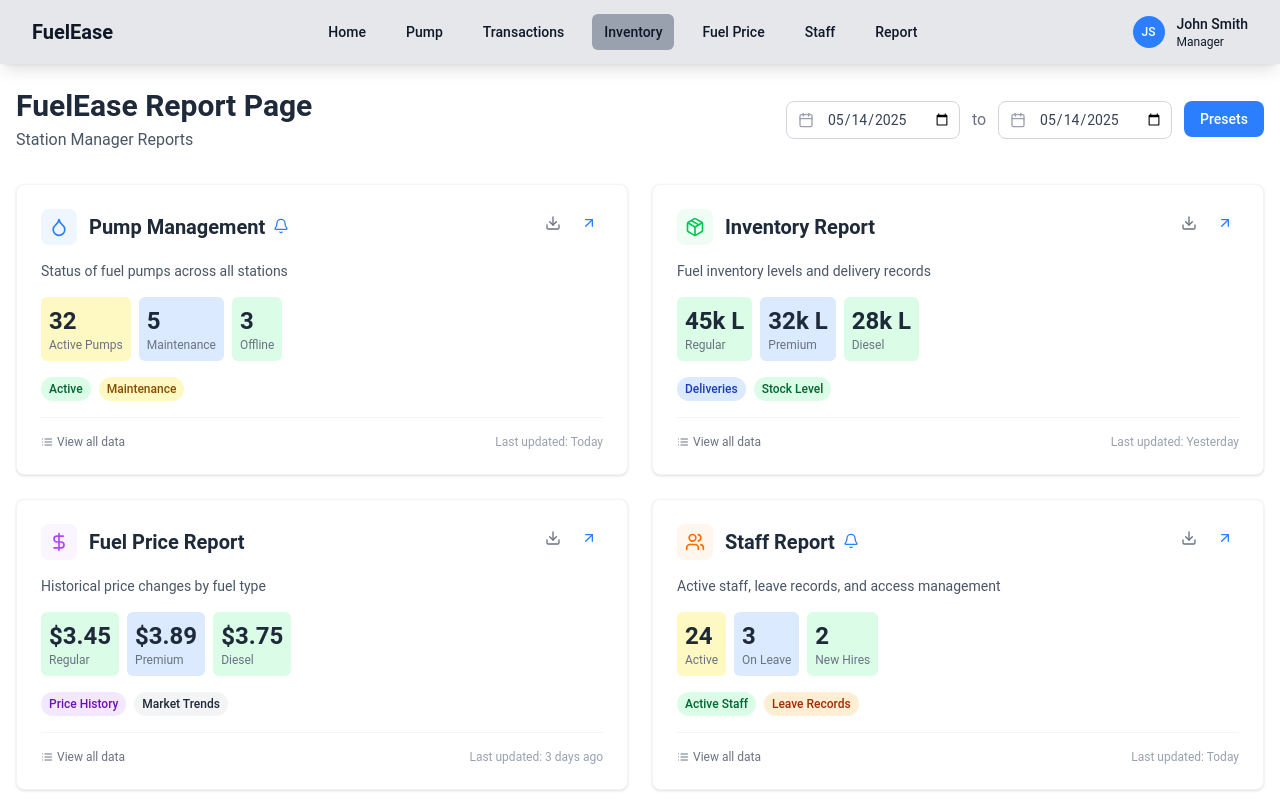
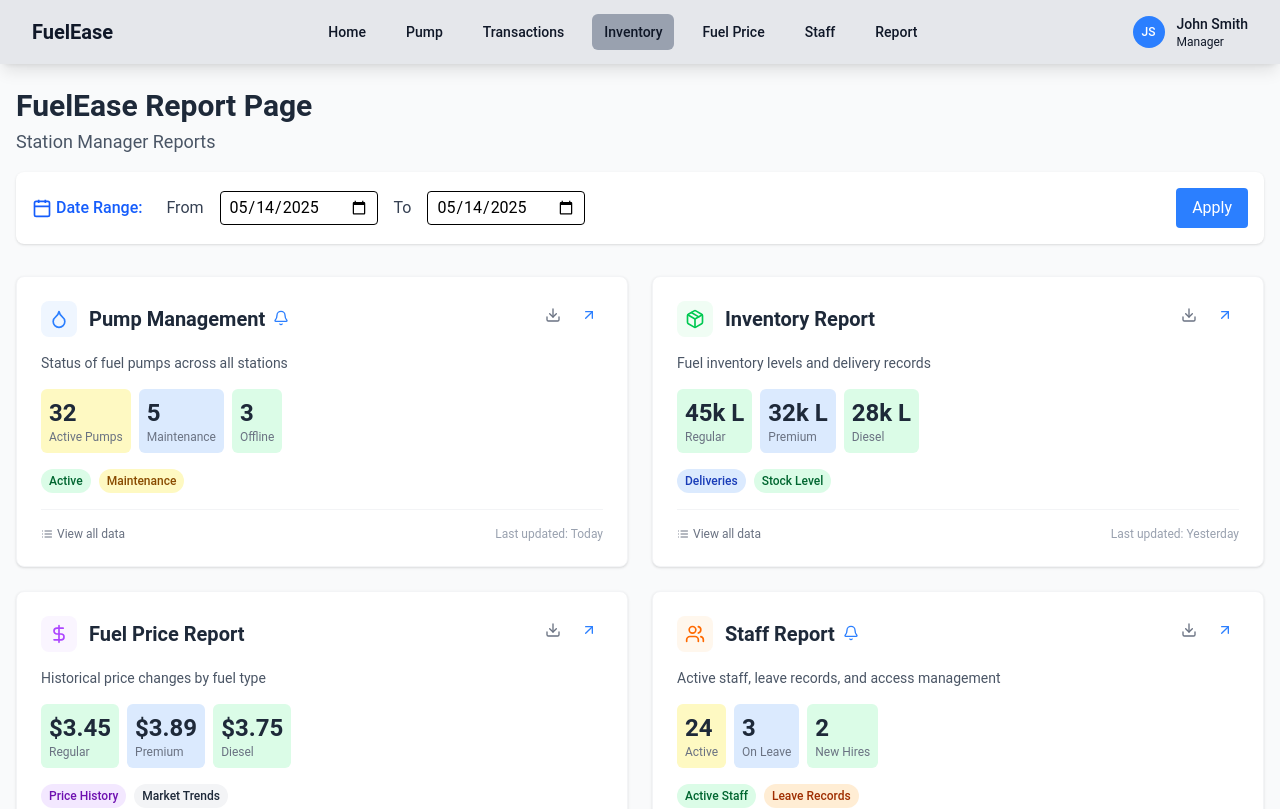
Before and after one commit to harshbix/FuelEase, a React (Vite) app: page / in a window 1280 px wide. Shown: the top 809 px of the page. Built offline with nearby package versions, Linux system fonts and the light colour scheme.

Commit message:
page editing

```diff
--- a/src/components/report page/components/ReportPage.jsx
+++ b/src/components/report page/components/ReportPage.jsx
@@ -1,27 +1,45 @@
 import React from 'react';
-import { Calendar } from 'lucide-react';
 import ReportCard from './ReportCard';
-import DateRangeSelector from './DateRangeSelector';
 
 function ReportPage({ data, dateRange, setDateRange }) {
   return (
-    <div className="container mx-auto px-4 py-6">
+    <div className="container mx-auto px-4 py-6 bg-gray-50">
       {/* Header */}
-      <header className="mb-8">
-        <div className="flex flex-col md:flex-row md:items-center md:justify-between">
-          <div>
-            <h1 className="text-3xl font-bold text-gray-800">FuelEase Report Page</h1>
-            <p className="text-gray-600 mt-1">Station Manager Reports</p>
-          </div>
+      <header>
+        <h1 className="text-3xl font-bold text-gray-800 mb-1">FuelEase Report Page</h1>
+        <p className="text-gray-600 text-lg mb-4">Station Manager Reports</p>
+      </header>
 
-          <div className="mt-4 md:mt-0">
-            <DateRangeSelector
-              dateRange={dateRange}
-              setDateRange={setDateRange}
-            />
-          </div>
+      {/* General Filter Bar */}
+      <div className="flex items-center justify-between bg-white rounded-lg shadow p-4 mb-8">
+        <div className="flex items-center gap-4 flex-wrap">
+          <span className="flex items-center text-blue-600 font-medium mr-2">
+            {/* Calendar Icon */}
+            <svg width="20" height="20" fill="none" stroke="currentColor" className="mr-1" viewBox="0 0 24 24">
+              <rect x="3" y="4" width="18" height="18" rx="2" strokeWidth="2" stroke="currentColor" fill="none"/>
+              <path d="M16 2v4M8 2v4M3 10h18" strokeWidth="2" stroke="currentColor" fill="none"/>
+            </svg>
+            Date Range:
+          </span>
+          <span className="text-gray-700">From</span>
+          <input
+            type="date"
+            value={dateRange.startDate}
+            onChange={e => setDateRange({ ...dateRange, startDate: e.target.value })}
+            className="border rounded px-2 py-1"
+          />
+          <span className="text-gray-700">To</span>
+          <input
+            type="date"
+            value={dateRange.endDate}
+            onChange={e => setDateRange({ ...dateRange, endDate: e.target.value })}
+            className="border rounded px-2 py-1"
+          />
         </div>
-      </header>
+        <button className="bg-blue-500 text-white px-4 py-2 rounded hover:bg-blue-600">
+          Apply
+        </button>
+      </div>
 
       {/* Reports Grid */}
       <div className="grid grid-cols-1 md:grid-cols-2 lg:grid-cols-2 gap-6">
```
